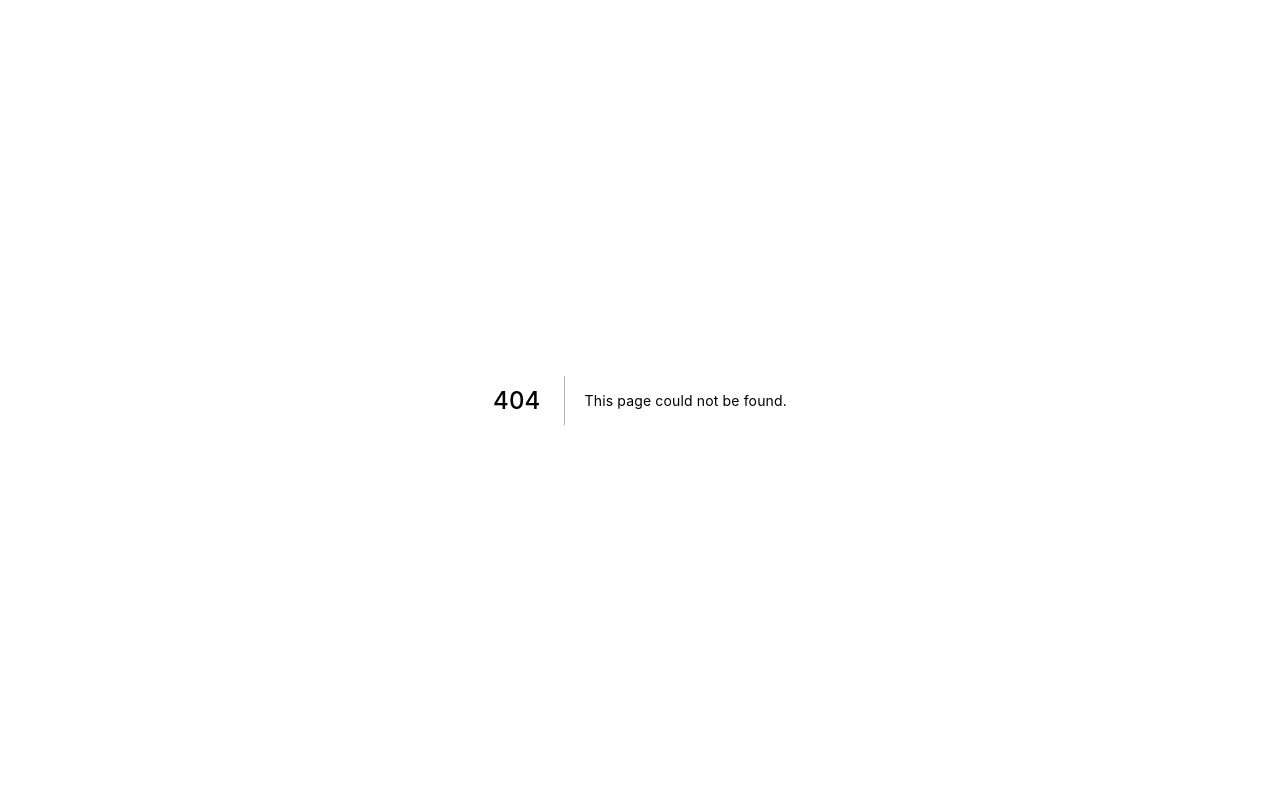
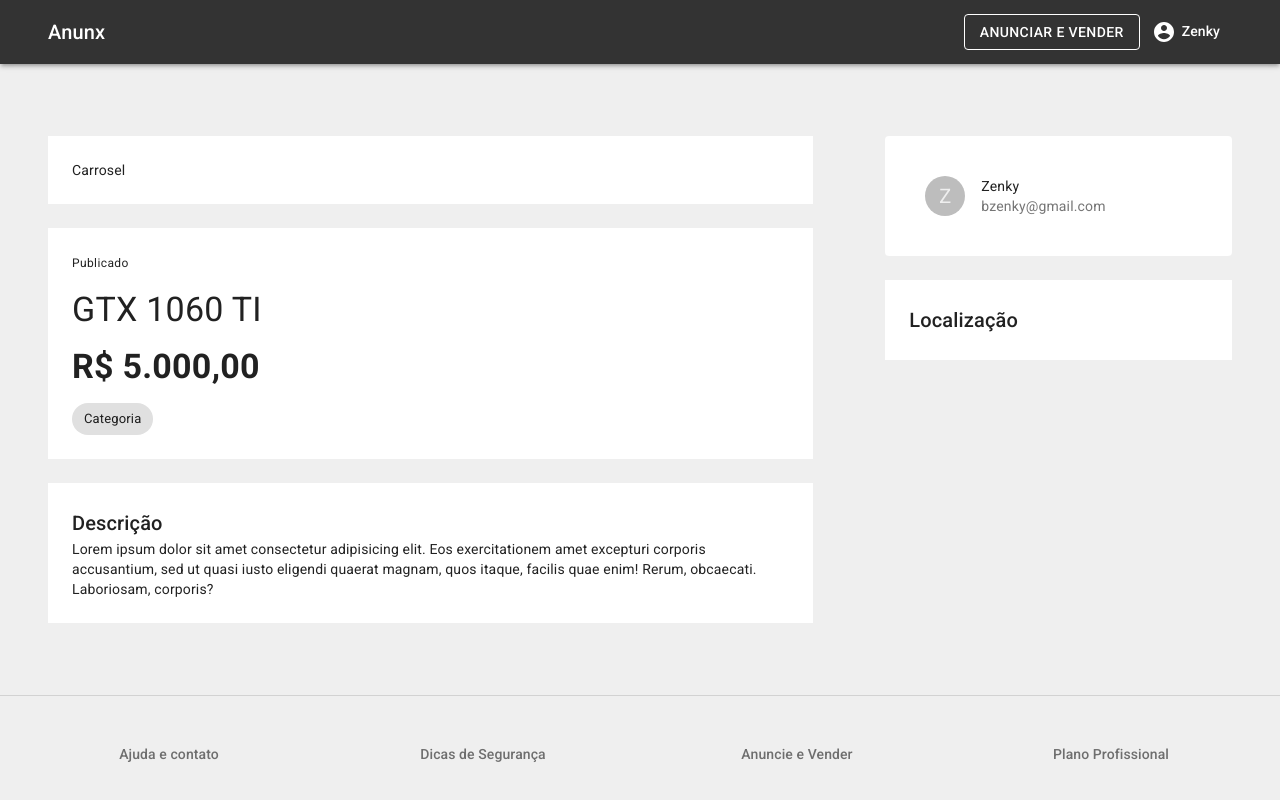
Before and after one commit to bzenky/anunx, a Next.js app: page /product in a window 1280 px wide. Before the commit this address had no page. Shown: the top 800 px of the page. Built offline with nearby package versions, Linux system fonts and the light colour scheme.

Commit message:
estrutura inicial pagina de produto

```diff
--- /dev/null
+++ b/pages/product.js
@@ -0,0 +1,85 @@
+import { Avatar, Box, Card, CardHeader, CardMedia, Chip, Container, Grid, Typography } from '@material-ui/core'
+import TemplateDefault from '../src/templates/Default'
+
+import { makeStyles } from '@material-ui/core/styles'
+
+const useStyles = makeStyles((theme) => ({
+  box: {
+    backgroundColor: theme.palette.background.white,
+    padding: theme.spacing(3),
+    margin: theme.spacing(3),
+  },
+  productName: {
+    margin: '15px 0',
+  },
+  price: {
+    fontWeight: 'bold',
+    marginBottom: 15,
+  }
+}))
+
+const Product = () => {
+  const classes = useStyles()
+
+  return (
+    <TemplateDefault>
+      <Container>
+        <Grid container spacing={3}>
+          <Grid item xs={8}>
+            <Box className={classes.box}>
+              Carrosel
+            </Box>
+
+            <Box className={classes.box} textAlign="left">
+              <Typography component="span" variant="caption">
+                Publicado
+              </Typography>
+
+              <Typography component="h4" variant="h4" className={classes.productName}>
+                GTX 1060 TI
+              </Typography>
+
+              <Typography component="h4" variant="h4" className={classes.price}>
+                R$ 5.000,00
+              </Typography>
+              <Chip label="Categoria" />
+            </Box>
+
+            <Box className={classes.box} textAlign="left">
+              <Typography component="h6" variant="h6">
+                Descrição
+              </Typography>
+              <Typography component="p" variant="body2">
+                Lorem ipsum dolor sit amet consectetur adipisicing elit. Eos exercitationem amet excepturi corporis accusantium, sed ut quasi iusto eligendi quaerat magnam, quos itaque, facilis quae enim! Rerum, obcaecati. Laboriosam, corporis?
+              </Typography>
+            </Box>
+          </Grid>
+
+          <Grid item xs={4}>
+            <Card elevation={0} className={classes.box}>
+              <CardHeader
+                avatar={
+                  <Avatar>Z</Avatar>
+                }
+                title="Zenky"
+                subheader="bzenky@gmail.com"
+              />
+              <CardMedia
+                image="https://source.unsplash.com/random"
+                title="Bruno Zenky"
+              />
+            </Card>
+
+            <Box className={classes.box}>
+              <Typography component="h6" variant="h6">
+                Localização
+              </Typography>
+            </Box>
+          </Grid>
+        </Grid>
+      </Container>
+    </TemplateDefault>
+  )
+}
+
+export default Product
```
